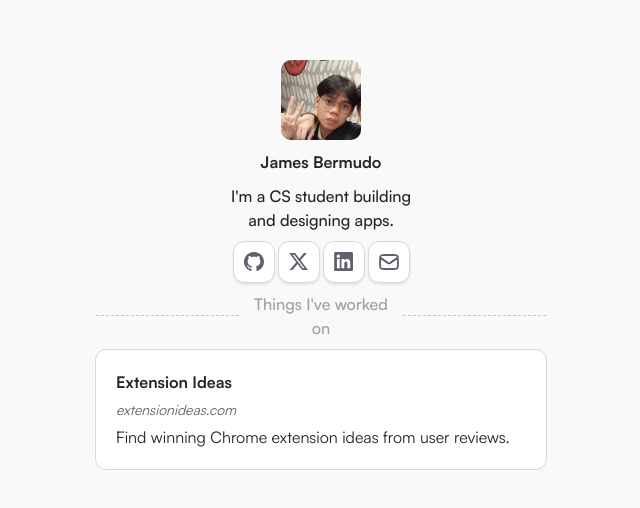
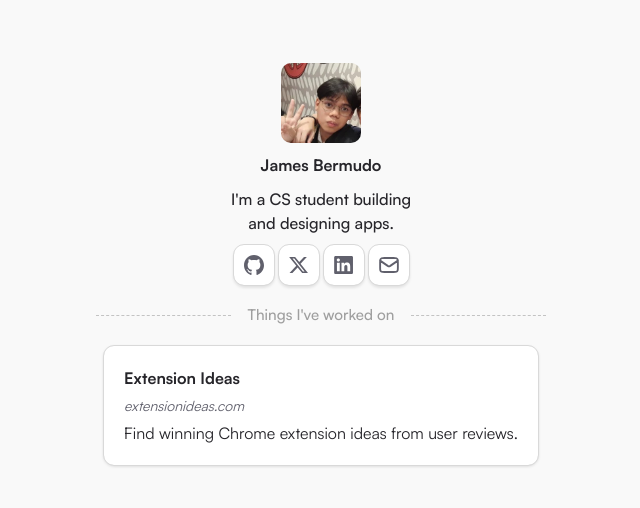
Before and after one commit to jcebermudo/jamesbermudo.com, a Next.js app: page / in a window 1280 px wide. Shown: the part 136-644 px from the top of the page, without its empty margins (319-959 px from the left). Built offline with nearby package versions, Linux system fonts and the light colour scheme.

Commit message:
Refine homepage layout by adding overflow handling, adjusting text sizes, and enhancing the "Extension Ideas" section with improved styling and hover effects for better user interaction.

```diff
--- a/app/page.tsx
+++ b/app/page.tsx
@@ -6,7 +6,7 @@ import { motion } from "motion/react";
 
 export default function Home() {
   return (
-    <div className="w-full h-screen flex flex-col items-center justify-center selection:bg-[#26252A] selection:text-white p-[30px]">
+    <div className="overflow-x-hidden overflow-y-auto w-full h-screen flex flex-col items-center justify-center selection:bg-[#26252A] selection:text-white p-[30px]">
       <div className="flex flex-col items-center justify-center gap-[10px] max-w-[450px] w-full">
         <motion.div
           initial={{ opacity: 0, y: 40, filter: "blur(10px)", scale: 0.9 }}
@@ -154,24 +154,26 @@ export default function Home() {
             stiffness: 100,
             delay: 1,
           }}
-          className="w-full flex flex-row gap-[10px] items-center justify-center"
+          className="w-full flex flex-row gap-[5px] items-center justify-center"
         >
           <hr className="w-full border-t-[1px] border-dashed border-[#C3C3C3] my-[20px]" />
-          <p className="select-none text-[16px] w-full text-center font-medium text-[#9F9F9F]">
+          <p className="select-none text-[15px] w-full min-w-[170px] text-center font-medium text-[#9F9F9F]">
             Things I've worked on
           </p>
           <hr className="w-full border-t-[1px] border-dashed border-[#C3C3C3] my-[20px]" />
         </motion.div>
-        <motion.div
-          initial={{ opacity: 0, y: 40, filter: "blur(10px)", scale: 0.9 }}
+        <motion.div initial={{ opacity: 0, y: 40, filter: "blur(10px)", scale: 0.9 }}
           animate={{ opacity: 1, y: 0, filter: "blur(0px)", scale: 1 }}
           transition={{
             duration: 0.4,
             type: "spring",
             stiffness: 100,
             delay: 1.1,
-          }}
-          className="w-full flex flex-col gap-[5px] items-start justify-start p-[20px] bg-white rounded-[10px] outline-[1px] outline-[#D9D9D9] drop-shadow-[0px_2px_1px_rgba(0,0,0,0.1)]"
+          }}>
+        <Link
+          href="https://extensionideas.com"
+          target="_blank"
+          className="w-full flex flex-col gap-[5px] items-start justify-start p-[20px] bg-white rounded-[10px] outline-[1px] outline-[#D9D9D9] drop-shadow-[0px_1px_0.8px_rgba(0,0,0,0.1)] hover:translate-y-[-2px] transition-all duration-300"
         >
           <h2 className="font-bold text-[16px]">Extension Ideas</h2>
           <span className="italic text-[14px] text-[#60606C]">
@@ -180,6 +182,7 @@ export default function Home() {
           <p className="text-[16px] font-normal">
             Find winning Chrome extension ideas from user reviews.
           </p>
+        </Link>
         </motion.div>
       </div>
     </div>
```
